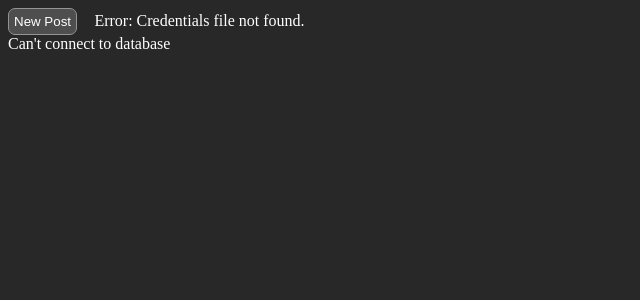
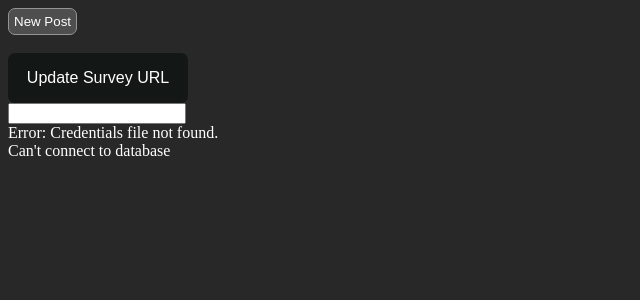
Before and after one commit to RichKelsey/KV6002website, a PHP site: page /pages/admin.php in a window 1280 px wide. Shown: the top 300 px of the page, without its empty margins (0-640 px from the left). Run offline with PHP 8.4, Linux system fonts and the light colour scheme.

Commit message:
Update URL implemented

```diff
--- a/pages/admin.php
+++ b/pages/admin.php
@@ -17,7 +17,11 @@
 
 		<!-- Button reveals Create Post interface -->
 		<button onclick="PostInterface()">New Post</button>
-
+		<br><br>
+		<div>
+			<button class="dropbtn" onclick="UpdateURL()" style="width: 180px;">Update Survey URL</button><br>
+			<input type="text" id="URL" name="URL" style="width: 170px;">
+		</div>
 
 		<?php
 
@@ -126,6 +130,7 @@
 			//display download buttons
 			echo'
 			<aside>
+
 			<div class="dropdown">
 				<button class="dropbtn">Download Statistics</button>
 				<div class="dropdown-content">';
@@ -165,12 +170,15 @@
 				echo'
 					</div>
 				</div>
+
 			</aside>';
 
 			echo'
 			<div class="DisplayStats" id="DisplayStats">
 
+
 			</div>';
+
 
 
 
@@ -206,6 +214,7 @@
 			}
 			echo"</div>";
 		?>
+
 
 		<script src="https://code.jquery.com/jquery-3.6.3.min.js"
 		integrity="sha256-pvPw+upLPUjgMXY0G+8O0xUf+/Im1MZjXxxgOcBQBXU="
@@ -444,7 +453,6 @@
 				var imgElement = post.querySelector('.img');
 
 
-
 				//retrieving only the text content of them. Excluding html
 				usernameElement = usernameElement.textContent;
 				postTextElement = postTextElement.textContent;
@@ -464,10 +472,17 @@
 						window.alert("Post Updated. Refresh the page");
 					});
 				}
-
-
 			}
 
+			function UpdateURL()
+			{
+				var URL = document.getElementById("URL").value;
+				var query = "UPDATE URL SET URL='" + URL + "'";
+				queryDB(query).then((json) =>
+				{
+					window.alert("URL Updated.");
+				});
+			}
 
 
 
```
